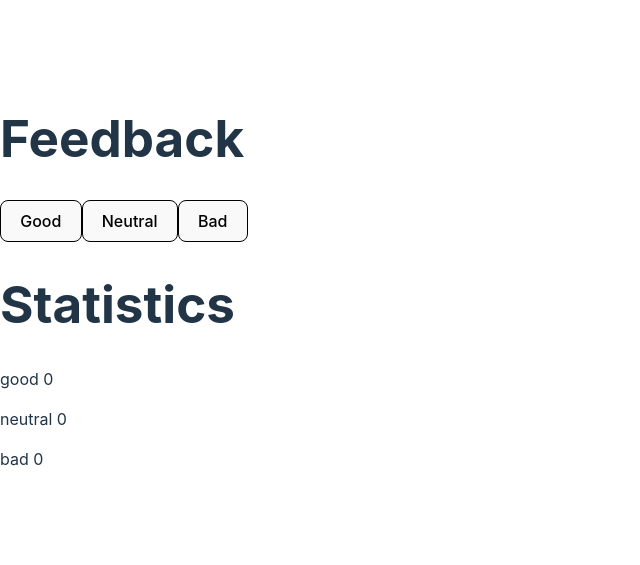
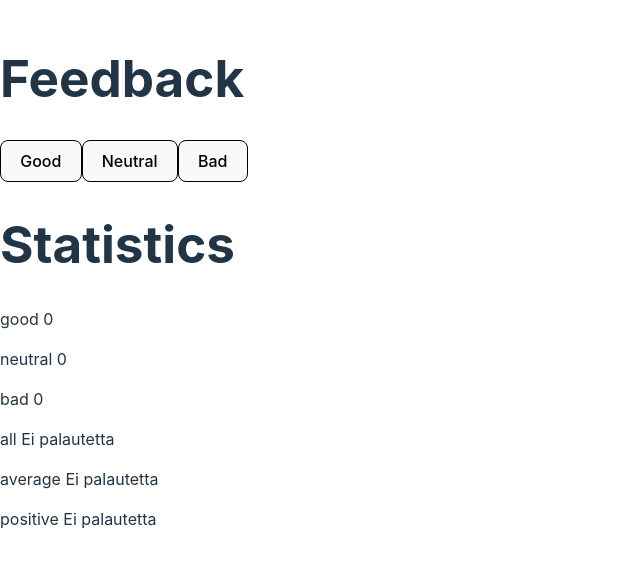
Before and after one commit to Nerdman4U/full_stack_open, a React (Vite) app in the folder osa1/t6/: page / in a window 1280 px wide. Shown: the part 119-684 px from the top of the page, without its empty margins (0-640 px from the left). Built offline with nearby package versions, Linux system fonts and the light colour scheme.

Commit message:
Osa 1
Tehtävä 7, Unicafe2

```diff
--- a/osa1/t6/src/App.jsx
+++ b/osa1/t6/src/App.jsx
@@ -10,6 +10,14 @@ const App = () => {
   const [neutral, setNeutral] = useState(0)
   const [bad, setBad] = useState(0)
 
+  const all = () => good+neutral+bad
+  const average = () => good - bad
+  const positive = () => good / all()
+  const print = (m) => {
+    const result = m()
+    return result ? result : "Ei palautetta"
+  }
+
   return (
     <div>
       <h1>Feedback</h1>
@@ -20,6 +28,9 @@ const App = () => {
       <p>good {good}</p>
       <p>neutral {neutral}</p>
       <p>bad {bad}</p>
+      <p>all {print(all)}</p>
+      <p>average {print(average)}</p>
+      <p>positive {print(positive)}</p>
     </div>
   )
 }
```
